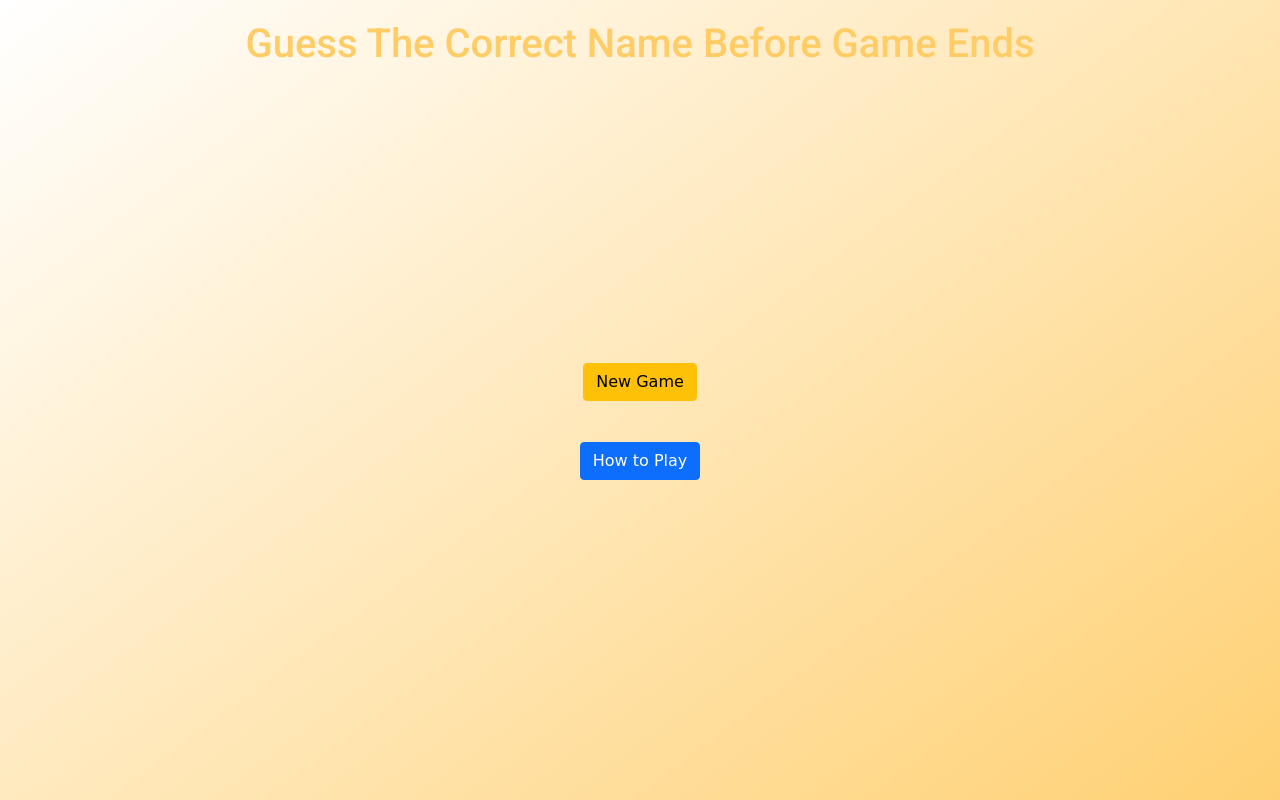
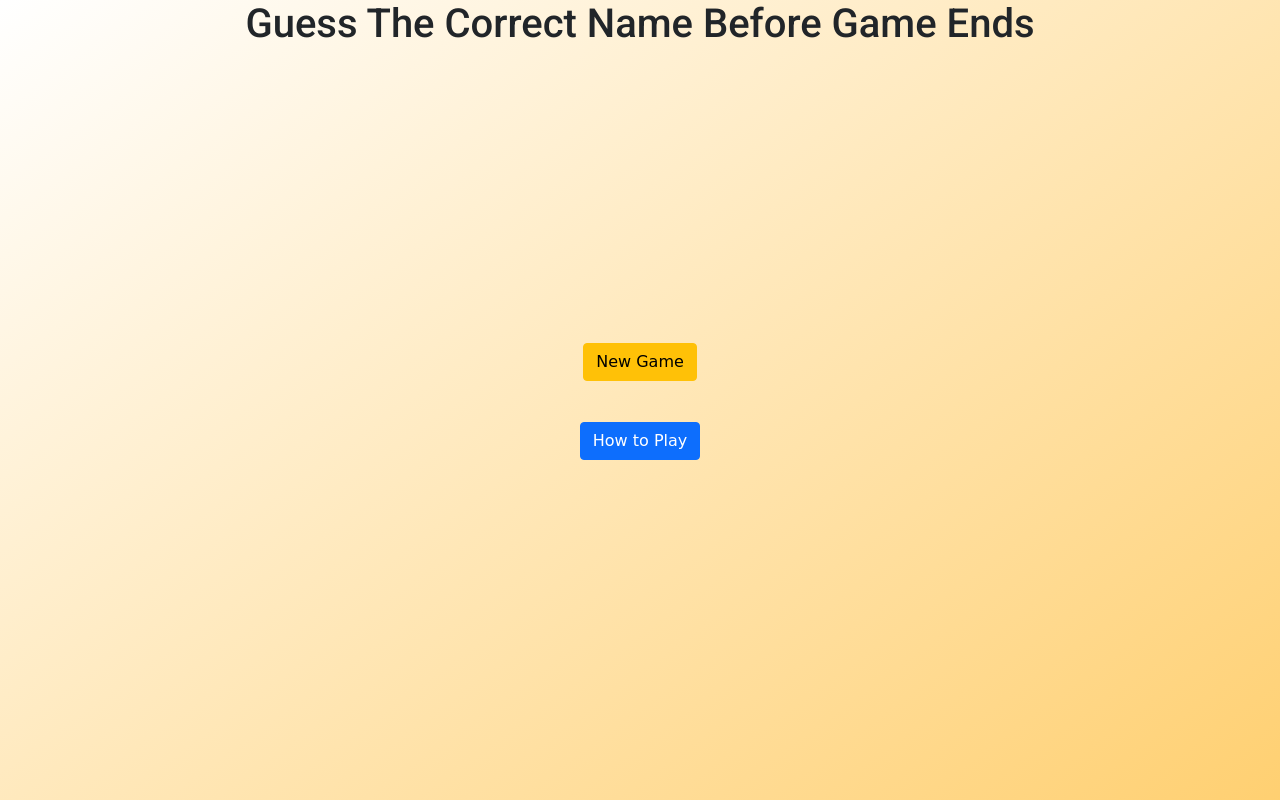
Before and after one commit to pixelcaliber/Saving-Private-Ryan, a plain HTML site: page index.html in a window 1280 px wide. Shown: the top 800 px of the page. Drawn offline with nearby package versions, Linux system fonts and the light colour scheme; a web font is replaced by a local one.

Commit message:
CSS resolve

```diff
--- a/style.css
+++ b/style.css
@@ -131,8 +131,3 @@ section#ryanan {
 	bottom: 150px;
 	left: 130px;
   }
-
-  #heading{
-	  color:#ffcc66;
-	  margin: 20px 0 0 0;
-  }
```
